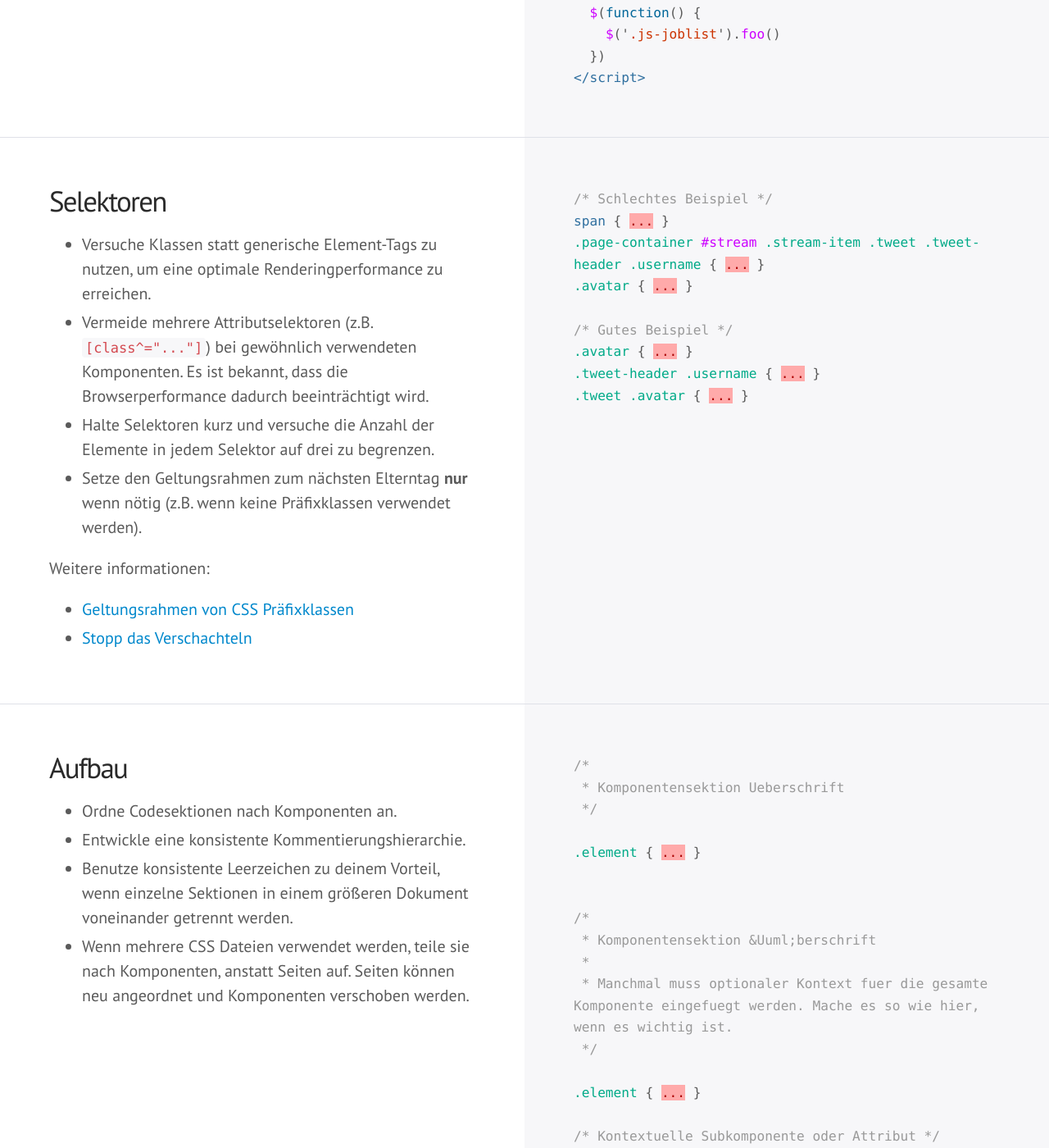
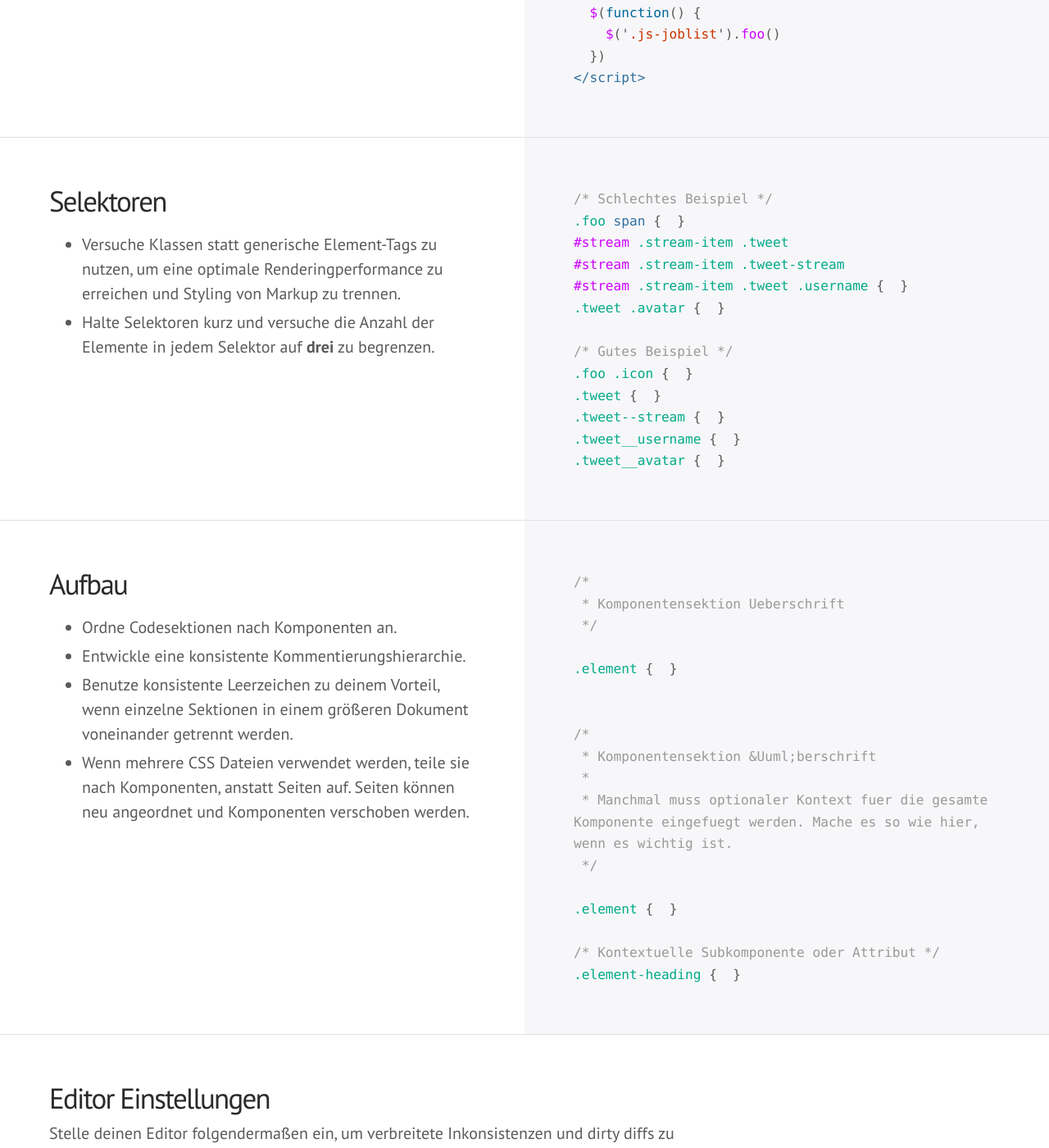
Before and after one commit to STUDITEMPS/frontend-code-guide, a Jekyll site: the page built from css/index.html, in a window 1280 px wide and 1400 px high, scrolled down 5932 px. Shown: the whole window at 82% size. Built offline with Jekyll 4.4.1, drawn with Linux system fonts in a browser that asks for light colours; some web fonts are replaced; Markdown is read by kramdown in place of the engine named in the settings; comment, search, counter and statistics services are not loaded.

Commit message:
updates selectors section

```diff
--- a/_includes/css/organization-comments.css
+++ b/_includes/css/organization-comments.css
@@ -2,7 +2,7 @@
  * Komponentensektion Ueberschrift
  */
 
-.element { ... }
+.element {  }
 
 
 /*
@@ -11,7 +11,7 @@
  * Manchmal muss optionaler Kontext fuer die gesamte Komponente eingefuegt werden. Mache es so wie hier, wenn es wichtig ist.
  */
 
-.element { ... }
+.element {  }
 
 /* Kontextuelle Subkomponente oder Attribut */
-.element-heading { ... }
+.element-heading {  }
--- a/_includes/css/selectors.css
+++ b/_includes/css/selectors.css
@@ -1,9 +1,13 @@
 /* Schlechtes Beispiel */
-span { ... }
-.page-container #stream .stream-item .tweet .tweet-header .username { ... }
-.avatar { ... }
+.foo span {  }
+#stream .stream-item .tweet
+#stream .stream-item .tweet-stream
+#stream .stream-item .tweet .username {  }
+.tweet .avatar {  }
 
 /* Gutes Beispiel */
-.avatar { ... }
-.tweet-header .username { ... }
-.tweet .avatar { ... }
+.foo .icon {  }
+.tweet {  }
+.tweet--stream {  }
+.tweet__username {  }
+.tweet__avatar {  }
--- a/css/index.html
+++ b/css/index.html
@@ -171,15 +171,8 @@ layout: default
   <div class="col">
     <h3>Selektoren</h3>
     <ul>
-      <li>Versuche Klassen statt generische Element-Tags zu nutzen, um eine optimale Renderingperformance zu erreichen.</li>
-      <li>Vermeide mehrere Attributselektoren (z.B. <code>[class^="..."]</code>) bei  gewöhnlich verwendeten Komponenten. Es ist bekannt, dass die Browserperformance dadurch beeinträchtigt wird.</li>
-      <li>Halte Selektoren kurz und versuche die Anzahl der Elemente in jedem Selektor auf drei zu begrenzen.</li>
-      <li>Setze den Geltungsrahmen zum nächsten Elterntag <strong>nur</strong> wenn nötig (z.B. wenn keine Präfixklassen verwendet werden).</li>
-    </ul>
-    <p>Weitere informationen:</p>
-    <ul>
-      <li><a href="http://markdotto.com/2012/02/16/scope-css-classes-with-prefixes/">Geltungsrahmen von CSS Präfixklassen</a></li>
-      <li><a href="http://markdotto.com/2012/03/02/stop-the-cascade/">Stopp das Verschachteln</a></li>
+      <li>Versuche Klassen statt generische Element-Tags zu nutzen, um eine optimale Renderingperformance zu erreichen und Styling von Markup zu trennen.</li>
+      <li>Halte Selektoren kurz und versuche die Anzahl der Elemente in jedem Selektor auf <strong>drei</strong> zu begrenzen.</li>
     </ul>
   </div>
   <div class="col">
```
